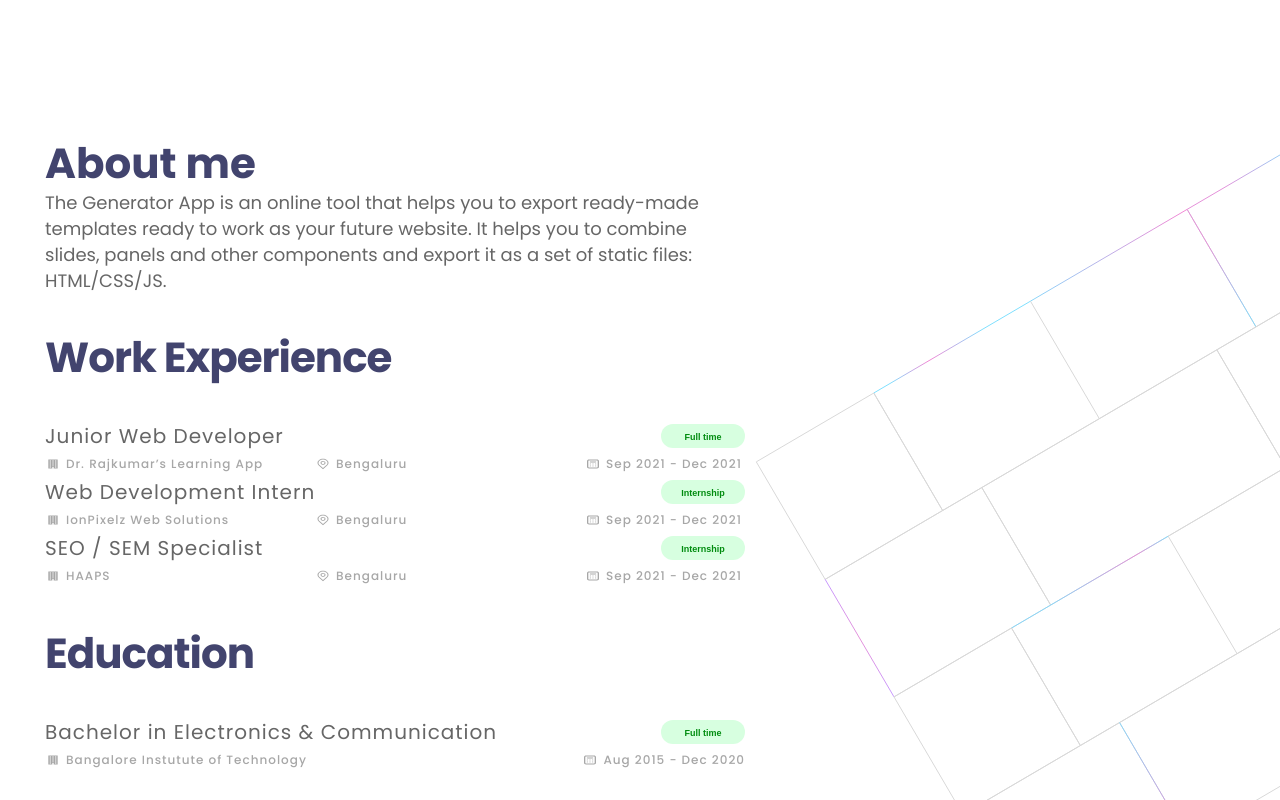
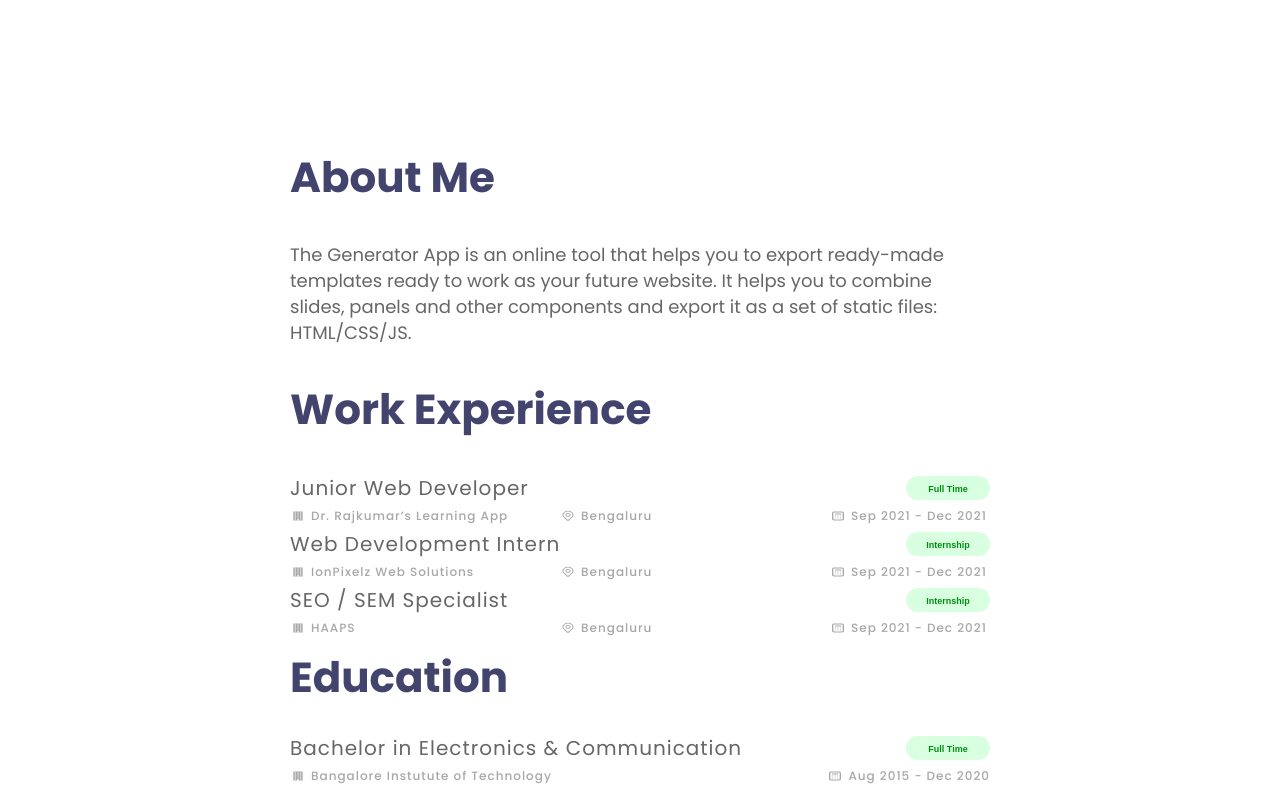
Before and after one commit to olvalaskevich/portfolio-start-project, a React app: page / in a window 1280 px wide. Shown: the part 700-1500 px from the top of the page. Built offline with nearby package versions, Linux system fonts and the light colour scheme.

Commit message:
add padding in container

```diff
--- a/src/layout/sections/about/About.tsx
+++ b/src/layout/sections/about/About.tsx
@@ -15,11 +15,11 @@ import {theme} from "../../../styles/Theme";
 export  const About = () => {
     return (
         <StyledAbout>
-            <Container>
+            <Container padding={'0 15px'}>
 
-                <FlexWrapper direction={'column'} width={'700px'}>
+                <AboutWrapper>
                     <StyledTextAbout>
-                        About me
+                        About Me
                     </StyledTextAbout>
                     <StyledText size={'18px'}>The Generator App is an online tool that helps you to export ready-made templates ready
                         to work as your
@@ -27,19 +27,19 @@ export  const About = () => {
                         set of
                         static files: HTML/CSS/JS.
                     </StyledText>
-                    <StyledTitle2>
+                    <StyledTextExperience>
                         Work Experience
-                    </StyledTitle2>
-                    <Experience text={'Junior Web Developer'} button={'Full time'} text1={'Dr. Rajkumar’s Learning App'}
+                    </StyledTextExperience>
+                    <Experience text={'Junior Web Developer'} button={'Full Time'} text1={'Dr. Rajkumar’s Learning App'}
                                 text2={'Bengaluru'} text3={'Sep 2021 - Dec 2021'}/>
                     <Experience text={'Web Development Intern'} button={'Internship'} text1={'IonPixelz Web Solutions'}
                                 text2={'Bengaluru'} text3={'Sep 2021 - Dec 2021'}/>
                     <Experience text={'SEO / SEM Specialist'} button={'Internship'} text1={'HAAPS'}
                                 text2={'Bengaluru'} text3={'Sep 2021 - Dec 2021'}/>
-                    <StyledTitle2>Education</StyledTitle2>
-                    <ButtonExperience text={'Bachelor in Electronics & Communication'} button={'Full time'}
+                    <StyledTextEducation>Education</StyledTextEducation>
+                    <ButtonExperience text={'Bachelor in Electronics & Communication'} button={'Full Time'}
                                       text1={'Bangalore Instutute of Technology'} text3={'Aug 2015 - Dec 2020'}/>
-                </FlexWrapper>
+                </AboutWrapper>
 
             </Container>
     <StyledDrawing src={Drawing} alt={'Drawing'}/>
@@ -51,22 +51,47 @@ export  const About = () => {
 
 
 const StyledAbout=styled.section`
-  margin-top: calc(200px - 40px);
+  margin-top: calc(200px - 26px);
   @media ${theme.media.mobile}{
     display: none;
 
   }
 `
+const AboutWrapper=styled.div`
+  display: flex;
+  flex-direction: column;
+  width: 700px;
+
+
+  @media ${theme.media.desktopDrawing}{
+    margin: 0 auto;
+  }
+
+`
+
 const StyledTextAbout=styled.h2`
   color: ${theme.colors.fontTitle};
   font-size: 42px;
   font-weight: 700;
   line-height: 52px;
+  padding-bottom: 38px;
+`
+
+const StyledTextExperience=styled(StyledTextAbout)`
+padding: 38px 0;
+`
+const StyledTextEducation=styled(StyledTextExperience)`
+padding: 10px 0 30px;
 `
 
 
 const StyledDrawing=styled.img`
 position: absolute;
   right: 0;
-  top: 727px
+  top: 727px;
+  @media ${theme.media.desktopDrawing}{
+  display: none;
+
+}
+
 `
```
